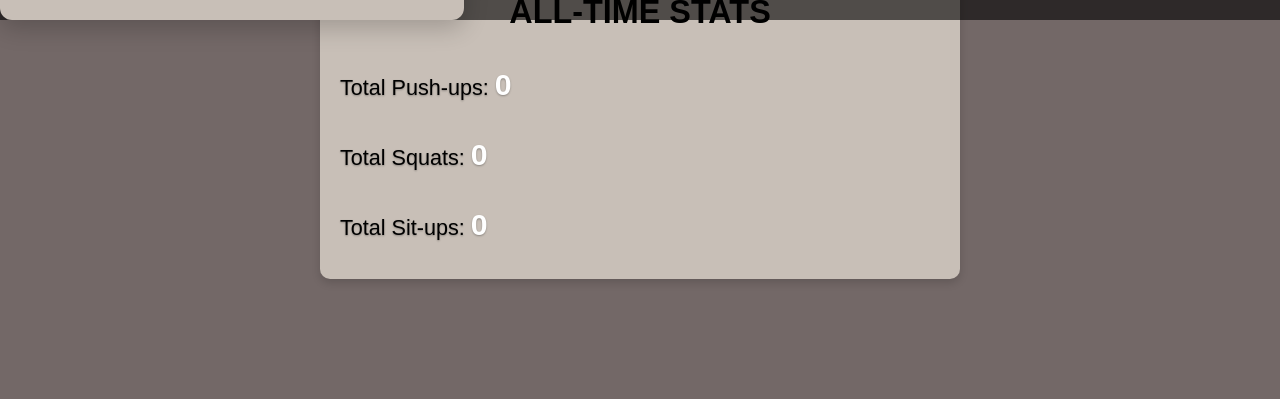
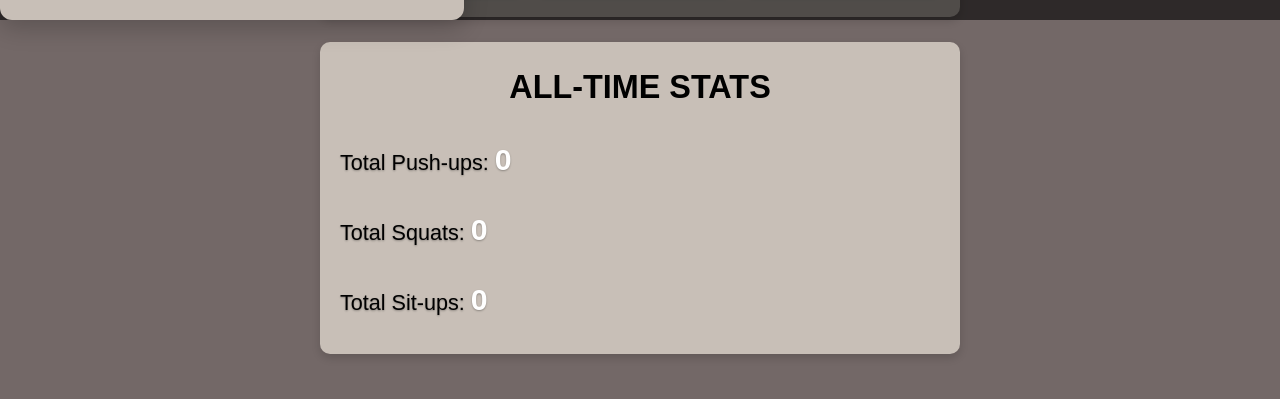
Before and after one commit to korymbuck/L0KD-1N, a plain HTML site: page index.html in a window 1280 px wide. Shown: the part 780-1179 px from the top of the page. Before the commit the page ends 1079 px from the top, so only its background shows below. Drawn offline with nearby package versions, Linux system fonts and the light colour scheme.

Commit message:
Now the cards dont touch

```diff
--- a/styles.css
+++ b/styles.css
@@ -50,6 +50,7 @@ main {
   background-color: var(--primary);
   padding: 1.25rem;
   border-radius: 10px;
+  margin-bottom: 25px; /* spacing between sections restored */
   box-shadow: 0 4px 8px rgba(0, 0, 0, 0.15);
   width: 100%;
   line-height: 1.6;
```
